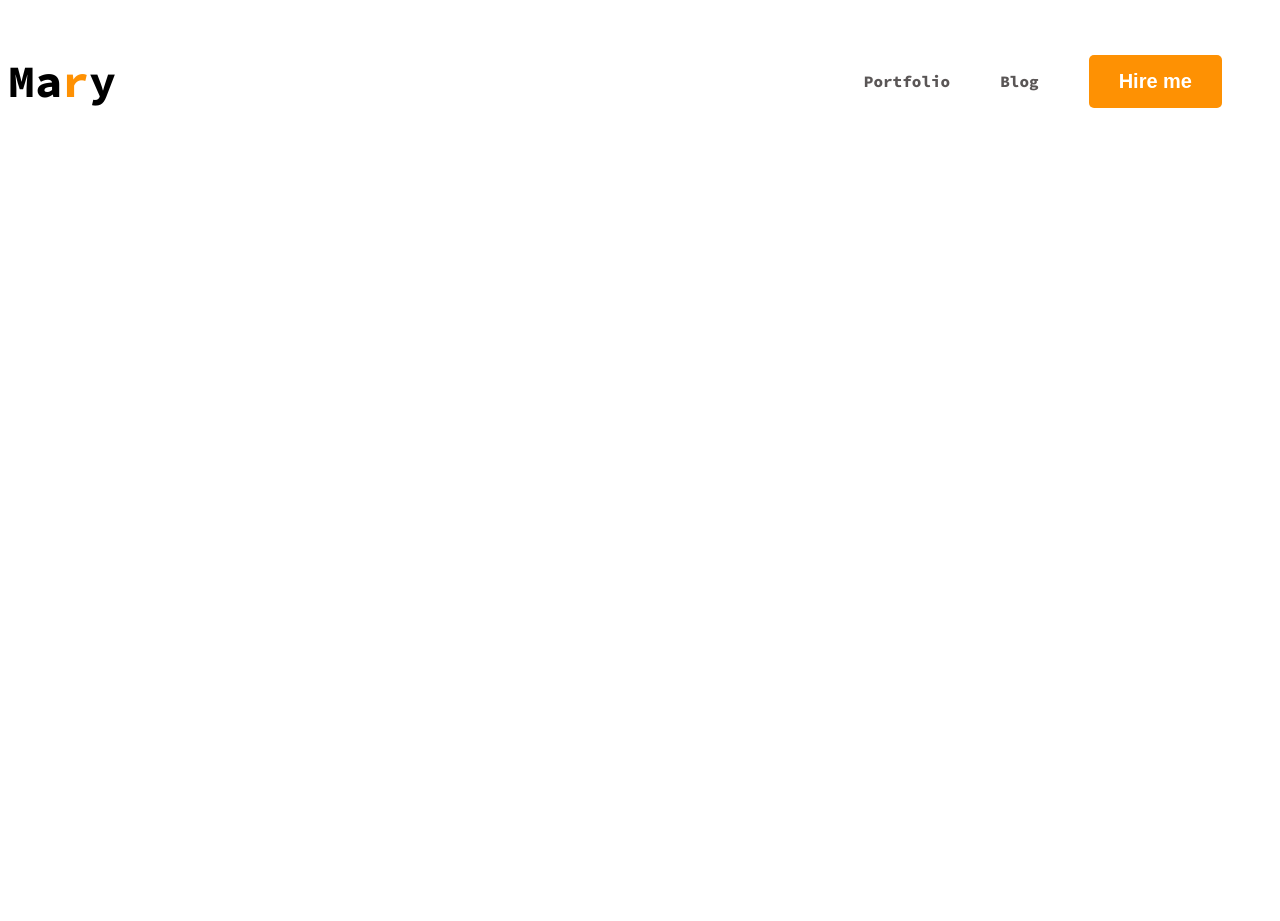
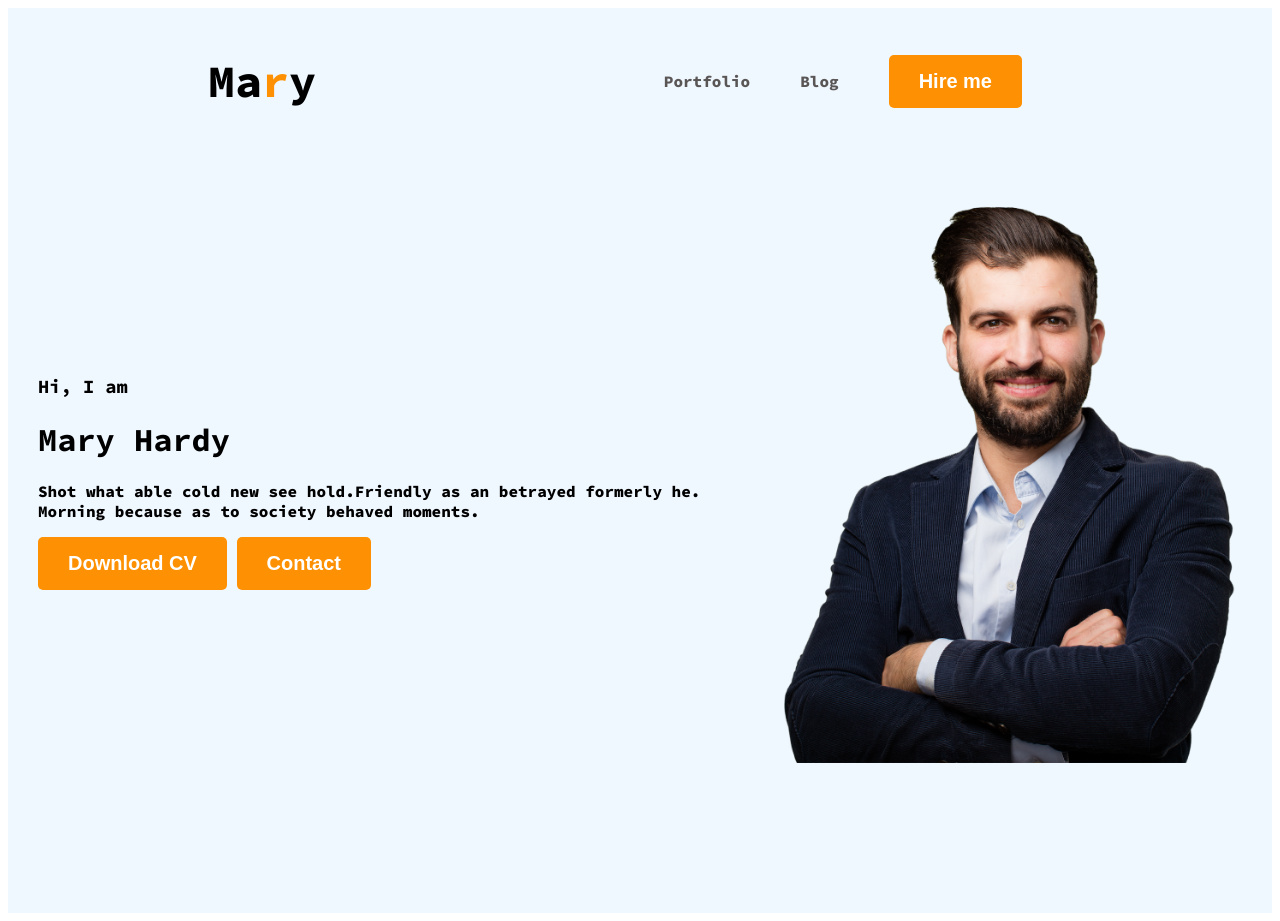
Before and after one commit to jaber669/web-developer-protfolio, a plain HTML site: page index.html in a window 1280 px wide. Before the commit the page ends 800 px from the top, so only its background shows below. Drawn offline with Linux system fonts and the light colour scheme.

Commit message:
justify in nav ber

```diff
--- a/index.html
+++ b/index.html
@@ -10,7 +10,7 @@
         <link rel="stylesheet" href="styles/portfolio.css">
 </head>
 <body>
-    <header>
+    <header class="header">
         <nav>
             <h3 class="nav-title">Ma<span class="text-primary">r</span>y</h3>
             <ul>
@@ -19,6 +19,16 @@
                 <li><button class="btn-primary">Hire me</button></li>
             </ul>
         </nav>
+        <div class="banner">
+            <div class="banner-content">
+                <h3 class=banner-greeting>Hi, I  am</h3>
+                <h1 class="banner-title">Mary Hardy</h1>
+                <p>Shot what able cold new see hold.Friendly as an betrayed formerly he. Morning because as to society behaved moments.</p>
+                <button class="btn-primary">Download CV</button>
+                <button class="btn-primary">Contact</button>
+            </div>
+            <img class="profile-picture" src="images/hardy.png" alt="">
+        </div>
     </header>
     <main>
 
--- a/styles/portfolio.css
+++ b/styles/portfolio.css
@@ -21,6 +21,7 @@ nav{
     display: flex;
     justify-content: space-between;
     align-items: center;
+    margin: 0 200px;
 }
 .nav-title{
     color: black;
@@ -39,3 +40,16 @@ nav a{
     text-decoration: none;
     color: rgb(90, 86, 86);
 }
+
+/* header related styles */
+.header{
+    background-color: aliceblue;
+}
+.banner{
+    padding: 30px 30px 150px;
+    display: flex;
+    align-items: center;
+}
+.banner .profile-picture{
+    width: 500px;
+}
```
